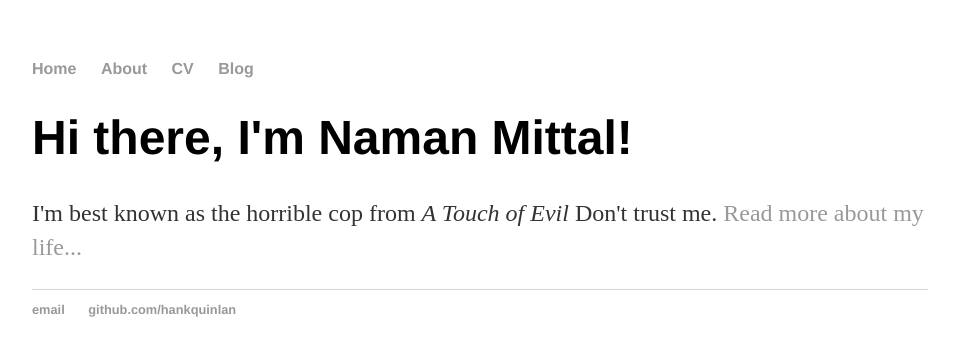
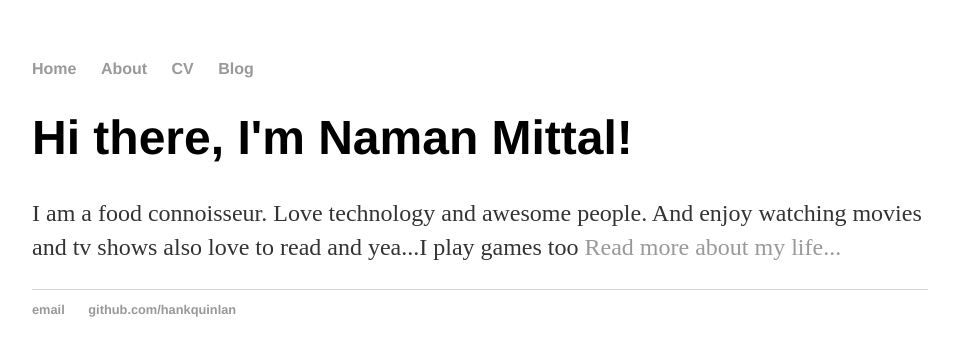
Before and after one commit to Brawlzapper/brawlzapper.github.io, a Jekyll site: the page built from index.html, in a window 1280 px wide. Shown: the top 356 px of the page, without its empty margins (160-1115 px from the left). Built offline with Jekyll 4.4.1, drawn with Linux system fonts in a browser that asks for light colours.

Commit message:
Update index.html

```diff
--- a/index.html
+++ b/index.html
@@ -4,5 +4,5 @@ title: Naman Mittal, About Me
 ---
 <div class="blurb">
 	<h1>Hi there, I'm Naman Mittal!</h1>
-	<p>I'm best known as the horrible cop from <em>A Touch of Evil</em> Don't trust me. <a href="/about">Read more about my life...</a></p>
+	<p> I am a food connoisseur. Love technology and awesome people. And enjoy watching movies and tv shows also love to read and yea...I play games too  <a href="/about">Read more about my life...</a></p>
 </div><!-- /.blurb -->
```
